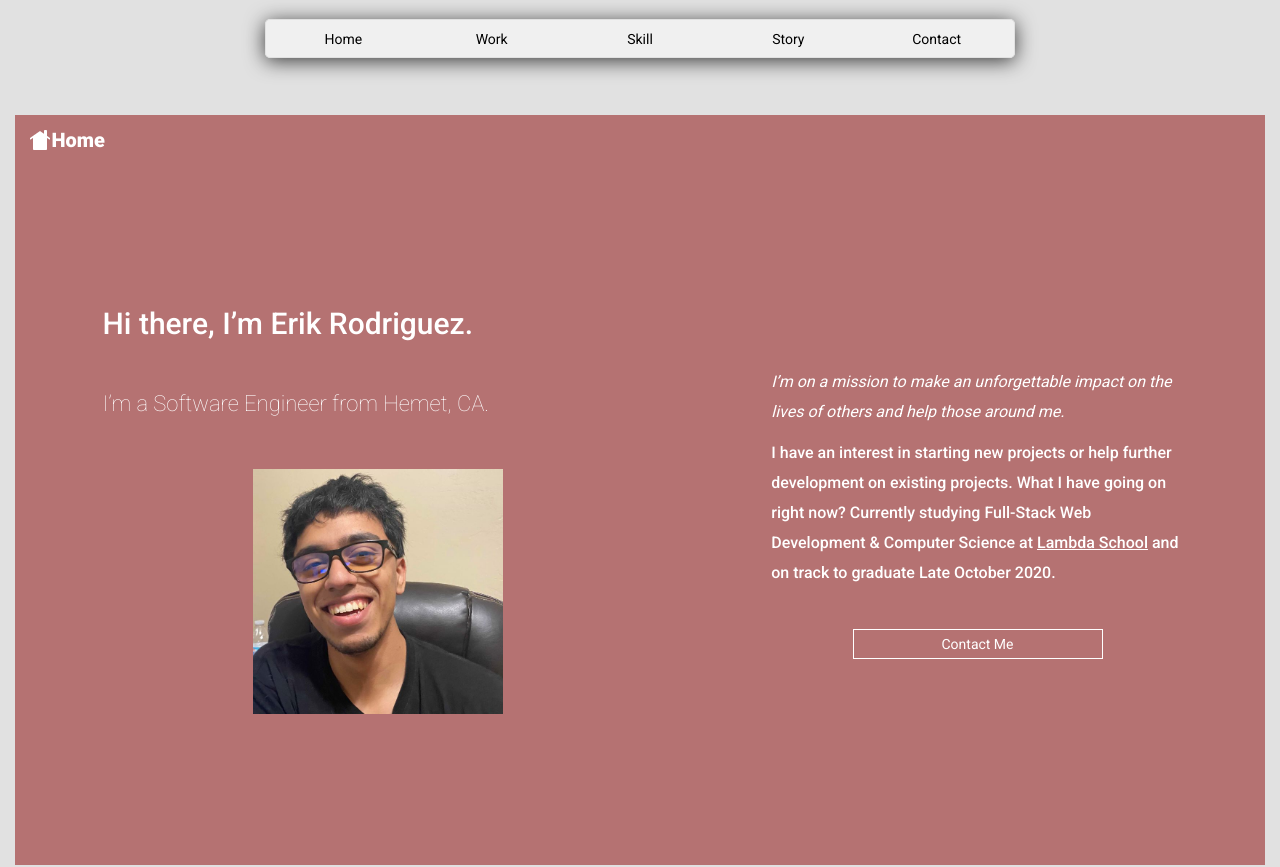
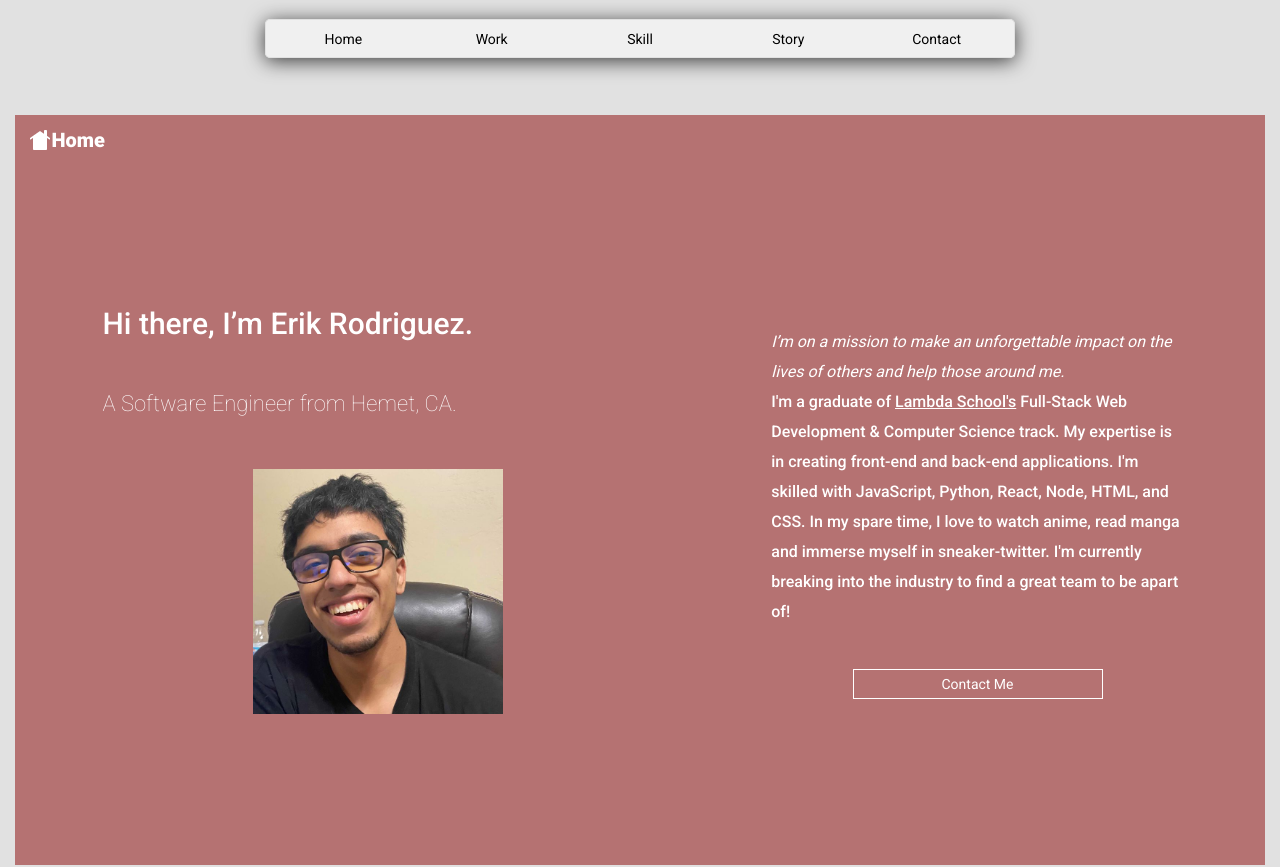
Before and after one commit to ErikRodriguez-webdev/port, a React (Create React App) app in the folder portfolio/: page / in a window 1280 px wide. Shown: the top 867 px of the page. Built offline with nearby package versions, Linux system fonts and the light colour scheme.

Commit message:
• Updates intro in home.js file

```diff
--- a/portfolio/src/components/Home.js
+++ b/portfolio/src/components/Home.js
@@ -16,7 +16,7 @@ const Home = () => {
         <div className="homeContent">
           <div className="homeContentLeft">
             <h1>Hi there, I’m Erik Rodriguez.</h1>
-            <h2>I’m a Software Engineer from Hemet, CA.</h2>
+            <h2>A Software Engineer from Hemet, CA.</h2>
             <div className="myself">
               <img src={Portrait} alt="portrait" />
             </div>
@@ -27,13 +27,24 @@ const Home = () => {
               I’m on a mission to make an unforgettable impact on the lives of
               others and help those around me.
             </i>
-            <br />
+            {/* <br /> */}
             <br />
             <p>
-              I have an interest in starting new projects or help further
-              development on existing projects. What I have going on right now?
-              Currently studying Full-Stack Web Development {"&"} Computer Science at <a href="https://lambdaschool.com/" target="_blank" rel="noopener noreferrer" className="homeSchoolLink">Lambda School</a> and
-              on track to graduate Late October 2020.
+              I'm a graduate of{" "}
+              <a
+                href="https://lambdaschool.com/"
+                target="_blank"
+                rel="noopener noreferrer"
+                className="homeSchoolLink"
+              >
+                Lambda School's
+              </a>{" "}
+              Full-Stack Web Development {"&"} Computer Science track. My
+              expertise is in creating front-end and back-end applications. I'm
+              skilled with JavaScript, Python, React, Node, HTML, and CSS. In my
+              spare time, I love to watch anime, read manga and immerse myself
+              in sneaker-twitter. I'm currently breaking into the industry to
+              find a great team to be apart of!
             </p>
             <div className="homeContactBtn">
               <Link smooth duration={1000} to="contact">
```
